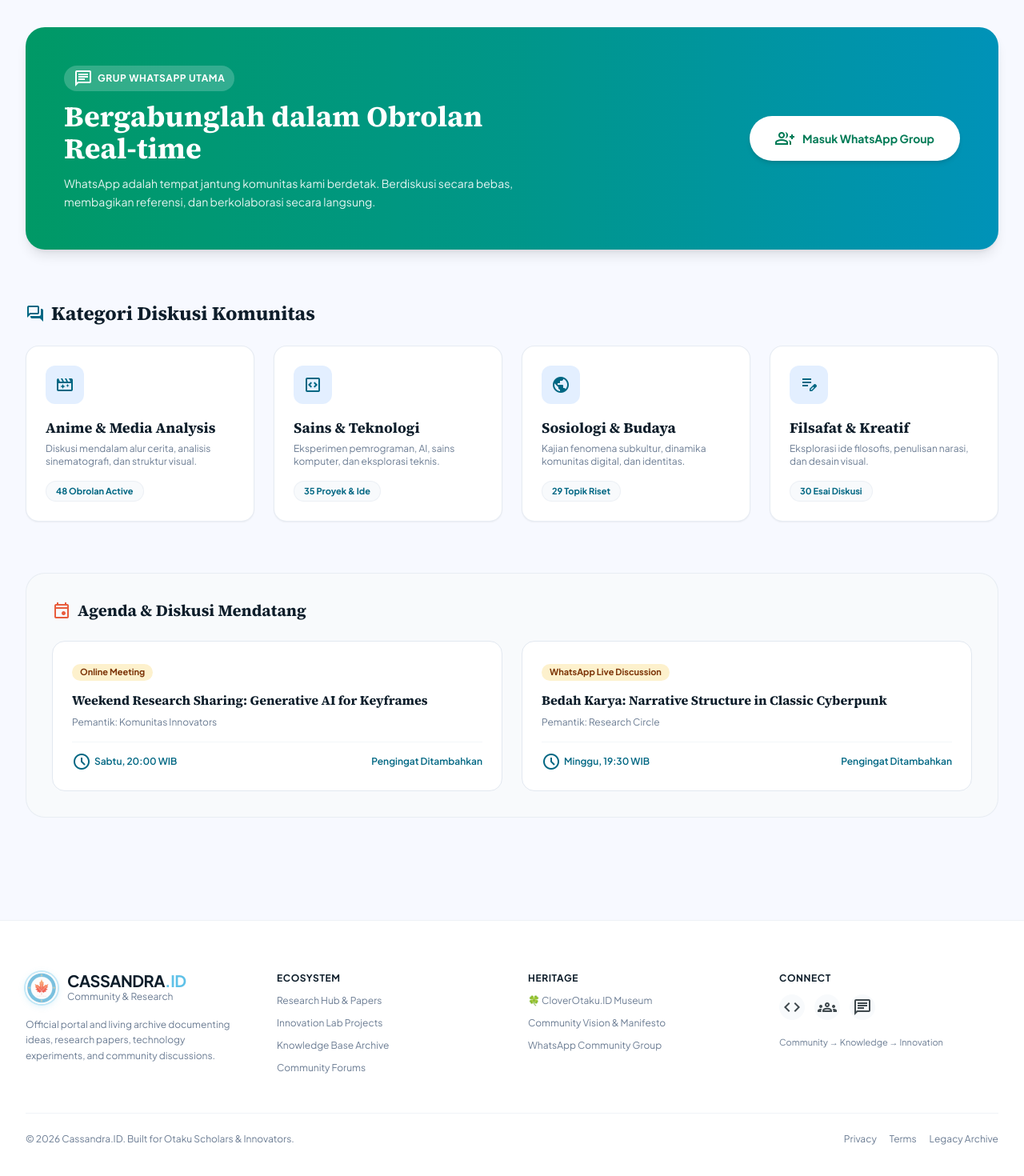
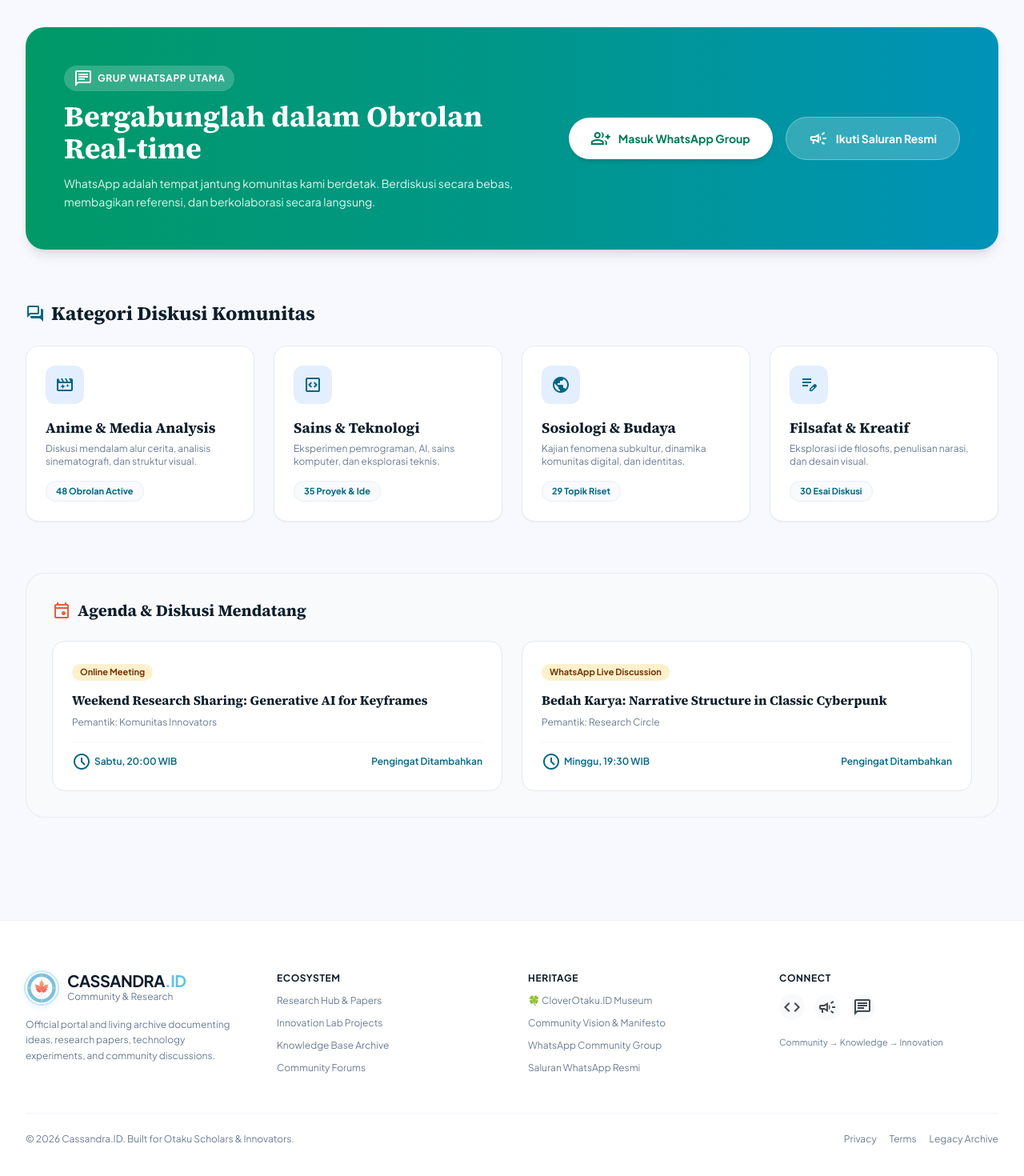
Before and after one commit to FahryAditya/Cassandra-ID, a Next.js app: page /community in a window 1280 px wide. Shown: the part 386-1856 px from the top of the page at 80% size. Built offline with nearby package versions, Linux system fonts and the light colour scheme.

Commit message:
Cassandra-ID

```diff
--- a/components/Footer.tsx
+++ b/components/Footer.tsx
@@ -56,8 +56,11 @@
             <Link href="/about" className="text-xs text-text-muted hover:text-primary transition-colors">
               Community Vision & Manifesto
             </Link>
-            <a href="https://chat.whatsapp.com" target="_blank" rel="noopener noreferrer" className="text-xs text-text-muted hover:text-primary transition-colors">
+            <a href="https://chat.whatsapp.com/HDxHiAw8MHw97WHNw1L8KZ" target="_blank" rel="noopener noreferrer" className="text-xs text-text-muted hover:text-primary transition-colors">
               WhatsApp Community Group
+            </a>
+            <a href="https://whatsapp.com/channel/0029Vb7vIyCH5JM2HKbvjH0v" target="_blank" rel="noopener noreferrer" className="text-xs text-text-muted hover:text-emerald-600 transition-colors flex items-center gap-1">
+              <span>Saluran WhatsApp Resmi</span>
             </a>
           </div>
 
@@ -68,10 +71,10 @@
               <a href="#" aria-label="GitHub" className="w-8 h-8 rounded-full bg-surface-subtle flex items-center justify-center text-on-surface-variant hover:text-primary hover:bg-surface-container-low transition-colors">
                 <span className="material-symbols-outlined text-[18px]">code</span>
               </a>
-              <a href="#" aria-label="Discord" className="w-8 h-8 rounded-full bg-surface-subtle flex items-center justify-center text-on-surface-variant hover:text-primary hover:bg-surface-container-low transition-colors">
-                <span className="material-symbols-outlined text-[18px]">groups</span>
+              <a href="https://whatsapp.com/channel/0029Vb7vIyCH5JM2HKbvjH0v" target="_blank" rel="noopener noreferrer" aria-label="Saluran WhatsApp" className="w-8 h-8 rounded-full bg-surface-subtle flex items-center justify-center text-on-surface-variant hover:text-emerald-600 hover:bg-surface-container-low transition-colors" title="Saluran WhatsApp">
+                <span className="material-symbols-outlined text-[18px]">campaign</span>
               </a>
-              <a href="https://chat.whatsapp.com" target="_blank" rel="noopener noreferrer" aria-label="WhatsApp" className="w-8 h-8 rounded-full bg-surface-subtle flex items-center justify-center text-on-surface-variant hover:text-primary hover:bg-surface-container-low transition-colors">
+              <a href="https://chat.whatsapp.com/HDxHiAw8MHw97WHNw1L8KZ" target="_blank" rel="noopener noreferrer" aria-label="WhatsApp Group" className="w-8 h-8 rounded-full bg-surface-subtle flex items-center justify-center text-on-surface-variant hover:text-primary hover:bg-surface-container-low transition-colors" title="Grup WhatsApp">
                 <span className="material-symbols-outlined text-[18px]">chat</span>
               </a>
             </div>
--- a/components/Navbar.tsx
+++ b/components/Navbar.tsx
@@ -85,7 +85,7 @@
 
             {/* WhatsApp CTA */}
             <a
-              href="https://chat.whatsapp.com"
+              href="https://chat.whatsapp.com/HDxHiAw8MHw97WHNw1L8KZ"
               target="_blank"
               rel="noopener noreferrer"
               className="inline-flex items-center gap-2 h-10 px-5 rounded-full bg-primary-container text-white text-xs font-semibold shadow-[0_4px_14px_-2px_rgba(94,193,232,0.45)] hover:bg-[#4AB3DC] hover:-translate-y-0.5 active:translate-y-0 transition-all duration-150"
--- a/components/about/AboutClient.tsx
+++ b/components/about/AboutClient.tsx
@@ -141,7 +141,7 @@
         </p>
         <div className="flex flex-wrap items-center justify-center gap-4">
           <a
-            href="https://chat.whatsapp.com"
+            href="https://chat.whatsapp.com/HDxHiAw8MHw97WHNw1L8KZ"
             target="_blank"
             rel="noopener noreferrer"
             className="px-6 py-3 rounded-full bg-white text-primary font-bold text-xs shadow-sm hover:bg-surface-subtle transition-colors"
--- a/components/community/CommunityClient.tsx
+++ b/components/community/CommunityClient.tsx
@@ -79,15 +79,26 @@
             WhatsApp adalah tempat jantung komunitas kami berdetak. Berdiskusi secara bebas, membagikan referensi, dan berkolaborasi secara langsung.
           </p>
         </div>
+        <div className="flex flex-wrap items-center gap-4 shrink-0">
           <a
-          href="https://chat.whatsapp.com"
+            href="https://chat.whatsapp.com/HDxHiAw8MHw97WHNw1L8KZ"
             target="_blank"
             rel="noopener noreferrer"
-          className="inline-flex items-center gap-2.5 px-8 py-4 rounded-full bg-white text-emerald-700 font-bold text-sm shadow-md hover:bg-slate-50 transition-transform active:scale-95 shrink-0"
+            className="inline-flex items-center gap-2.5 px-7 py-3.5 rounded-full bg-white text-emerald-700 font-bold text-sm shadow-md hover:bg-slate-50 transition-transform active:scale-95"
           >
             <span className="material-symbols-outlined text-[20px]">group_add</span>
             <span>Masuk WhatsApp Group</span>
           </a>
+          <a
+            href="https://whatsapp.com/channel/0029Vb7vIyCH5JM2HKbvjH0v"
+            target="_blank"
+            rel="noopener noreferrer"
+            className="inline-flex items-center gap-2.5 px-7 py-3.5 rounded-full bg-white/20 text-white font-bold text-sm border border-white/30 hover:bg-white/30 transition-transform active:scale-95"
+          >
+            <span className="material-symbols-outlined text-[20px]">campaign</span>
+            <span>Ikuti Saluran Resmi</span>
+          </a>
+        </div>
       </div>
 
       {/* Discussion Categories */}
--- a/components/home/HomeClient.tsx
+++ b/components/home/HomeClient.tsx
@@ -107,7 +107,7 @@
             className="flex flex-wrap items-center justify-center gap-4 w-full mb-14"
           >
             <a
-              href="https://chat.whatsapp.com"
+              href="https://chat.whatsapp.com/HDxHiAw8MHw97WHNw1L8KZ"
               target="_blank"
               rel="noopener noreferrer"
               className="inline-flex items-center justify-center gap-2.5 h-12 px-7 rounded-full bg-primary-container text-white font-semibold text-sm shadow-md hover:bg-[#4AB3DC] hover:-translate-y-0.5 transition-all duration-150"
--- a/components/innovation/InnovationClient.tsx
+++ b/components/innovation/InnovationClient.tsx
@@ -123,7 +123,7 @@
           Kami mendukung penuh setiap inisiatif anggota. Publikasikan proyek Anda di Innovation Lab Cassandra.ID untuk mendapatkan kolaborator dan masukan teknis.
         </p>
         <a
-          href="https://chat.whatsapp.com"
+          href="https://chat.whatsapp.com/HDxHiAw8MHw97WHNw1L8KZ"
           target="_blank"
           rel="noopener noreferrer"
           className="mt-2 px-6 py-3 rounded-full bg-primary text-white text-xs font-bold shadow-md hover:bg-primary-container transition-colors"
--- a/components/research/ResearchClient.tsx
+++ b/components/research/ResearchClient.tsx
@@ -183,7 +183,7 @@
                 Tutup
               </button>
               <a
-                href="https://chat.whatsapp.com"
+                href="https://chat.whatsapp.com/HDxHiAw8MHw97WHNw1L8KZ"
                 target="_blank"
                 rel="noopener noreferrer"
                 className="px-5 py-2.5 rounded-full bg-primary text-white text-xs font-bold shadow-sm hover:bg-primary-container transition-colors"
```
Lines whose indentation alone changed are shown as unchanged.
